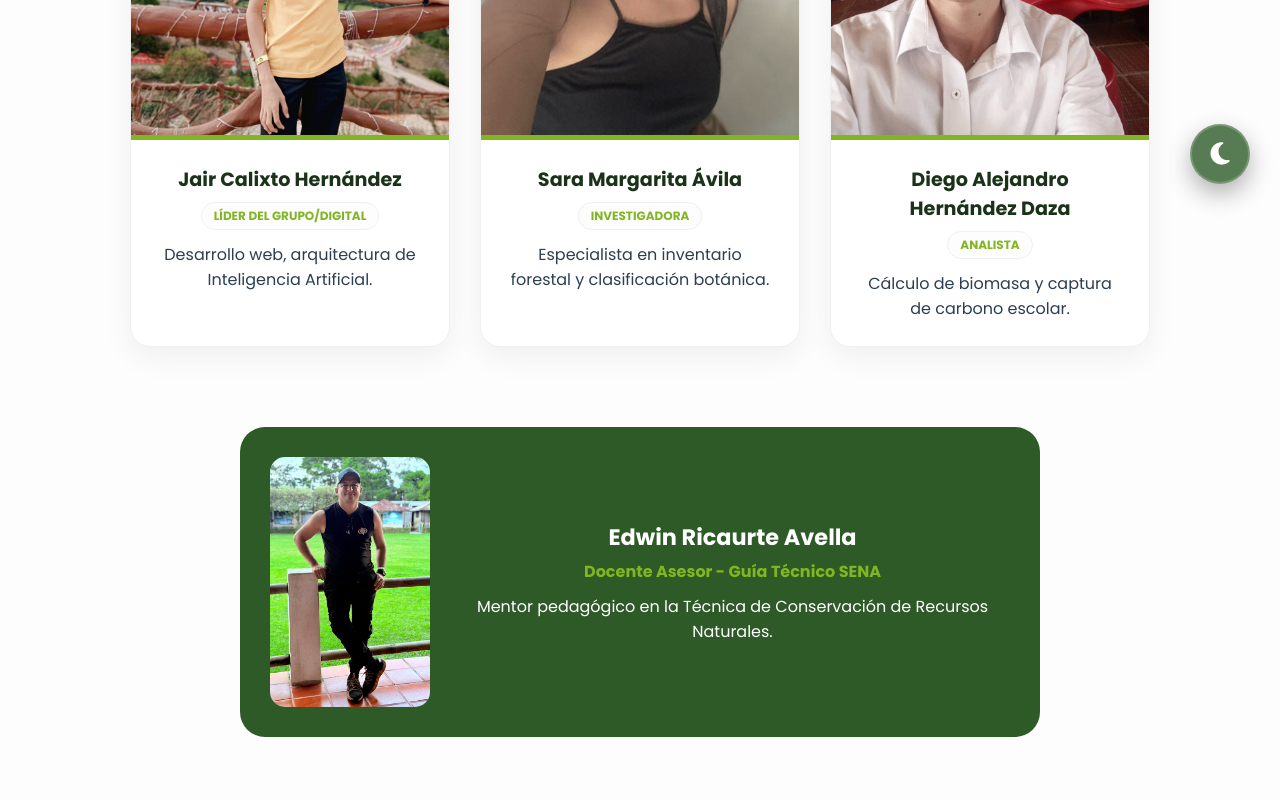
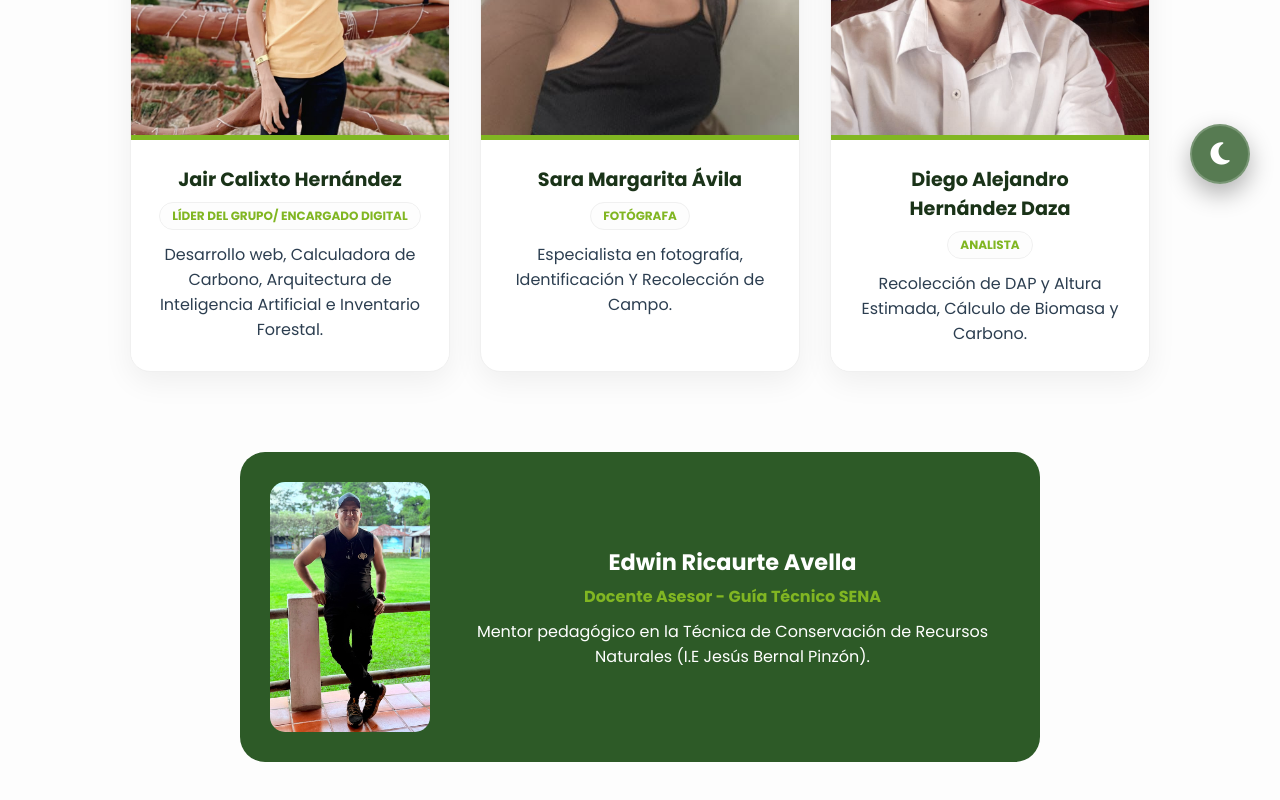
Before and after one commit to jaircalixto734/jaircalixto.github.io, a plain HTML site: page equipo.html in a window 1280 px wide. Shown: the part 586-1386 px from the top of the page. Drawn offline with Linux system fonts and the light colour scheme.

Commit message:
Etiqueta Google Analytics

```diff
--- a/equipo.html
+++ b/equipo.html
@@ -1,6 +1,16 @@
 <!DOCTYPE html>
 <html lang="es">
 <head>
+    <!-- Google tag (gtag.js) -->
+<script async src="https://www.googletagmanager.com/gtag/js?id=G-3W32JPEZVD"></script>
+<script>
+  window.dataLayer = window.dataLayer || [];
+  function gtag(){dataLayer.push(arguments);}
+  gtag('js', new Date());
+
+  gtag('config', 'G-3W32JPEZVD');
+</script>
+
     <meta charset="UTF-8">
     <meta name="viewport" content="width=device-width, initial-scale=1.0">
     <meta name="description" content="Conoce al equipo detrás de SILVAIN JBP. Estudiantes y mentores dedicados a la conservación.">
@@ -45,8 +55,8 @@
                 </div>
                 <div class="bloque-info">
                     <h3>Jair Calixto Hernández</h3>
-                    <span class="etiqueta">Líder Del Grupo/Digital</span>
-                    <p>Desarrollo web, arquitectura de Inteligencia Artificial.</p>
+                    <span class="etiqueta">Líder Del Grupo/ Encargado Digital</span>
+                    <p>Desarrollo web, Calculadora de Carbono, Arquitectura de Inteligencia Artificial e Inventario Forestal.</p>
                 </div>
             </div>
 
@@ -56,8 +66,8 @@
                 </div>
                 <div class="bloque-info">
                     <h3>Sara Margarita Ávila</h3>
-                    <span class="etiqueta">Investigadora</span>
-                    <p>Especialista en inventario forestal y clasificación botánica.</p>
+                    <span class="etiqueta">Fotógrafa</span>
+                    <p>Especialista en fotografía, Identificación Y Recolección de Campo.</p>
                 </div>
             </div>
 
@@ -68,7 +78,7 @@
                 <div class="bloque-info">
                     <h3>Diego Alejandro Hernández Daza</h3>
                     <span class="etiqueta">Analista</span>
-                    <p>Cálculo de biomasa y captura de carbono escolar.</p>
+                    <p>Recolección de DAP y Altura Estimada, Cálculo de Biomasa y Carbono.</p>
                 </div>
             </div>
         </div>
@@ -80,7 +90,7 @@
             <div class="mentor-datos">
                 <h4>Edwin Ricaurte Avella</h4>
                 <p class="cargo">Docente Asesor - Guía Técnico SENA</p>
-                <p class="desc">Mentor pedagógico en la Técnica de Conservación de Recursos Naturales.</p>
+                <p class="desc">Mentor pedagógico en la Técnica de Conservación de Recursos Naturales (I.E Jesús Bernal Pinzón).</p>
             </div>
         </div>
     </div>
```
Also changed, not shown: calculadora.html (+10 -0 lines), ficha-arbol.html (+10 -0 lines), ia-chatbot.html (+10 -0 lines), index.html (+11 -1 lines), lista-arboles.html (+11 -0 lines).
